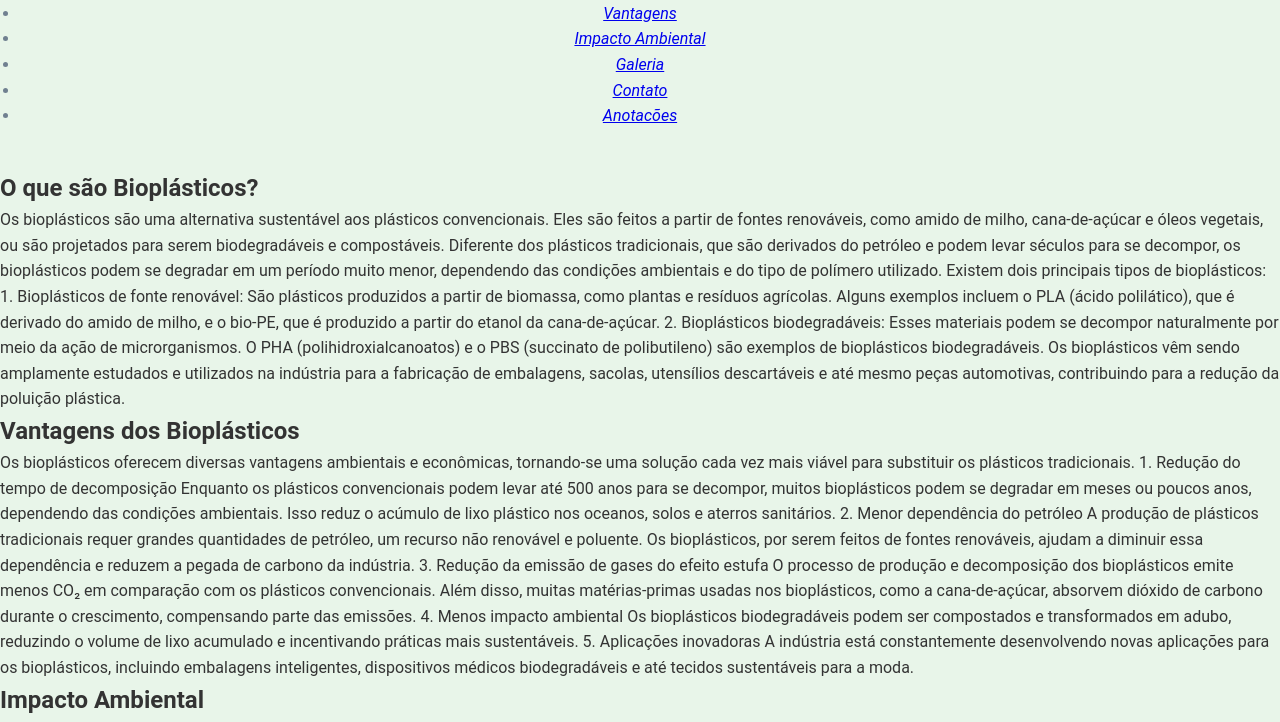
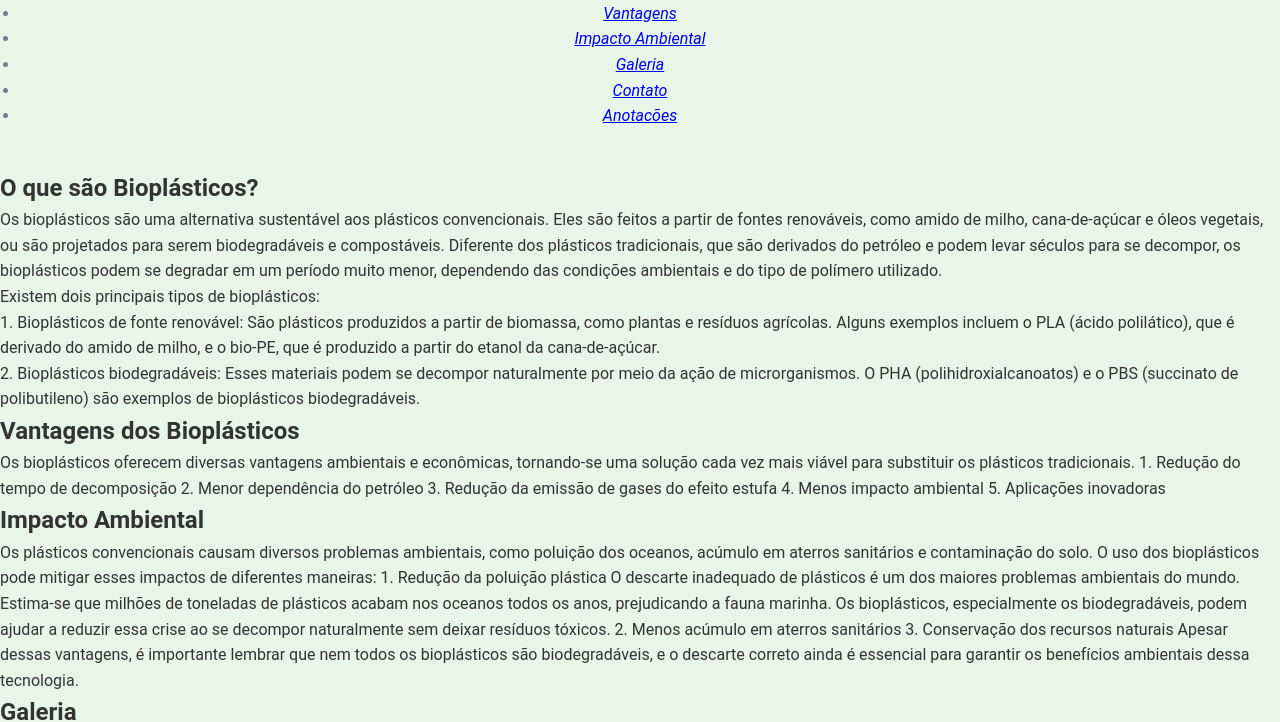
Before and after one commit to reflexoesdiarias/ProjetoQVE, a plain HTML site: page index.html in a window 1280 px wide. Shown: the part 116-838 px from the top of the page. Drawn offline with Linux system fonts and the light colour scheme.

Commit message:
Update index.html
Reduzindo spacos

```diff
--- a/index.html
+++ b/index.html
@@ -26,18 +26,17 @@
     <section id="sobre">
         <h2>O que são Bioplásticos?</h2>
         <p>Os bioplásticos são uma alternativa sustentável aos plásticos convencionais. Eles são feitos a partir de fontes renováveis, como amido de milho, cana-de-açúcar e óleos vegetais, ou são projetados para serem biodegradáveis e compostáveis. Diferente dos plásticos tradicionais, que são derivados do petróleo e podem levar séculos para se decompor, os bioplásticos podem se degradar em um período muito menor, dependendo das condições ambientais e do tipo de polímero utilizado.
-
+</p>
 Existem dois principais tipos de bioplásticos:
 
-1. Bioplásticos de fonte renovável: São plásticos produzidos a partir de biomassa, como plantas e resíduos agrícolas. Alguns exemplos incluem o PLA (ácido polilático), que é derivado do amido de milho, e o bio-PE, que é produzido a partir do etanol da cana-de-açúcar.
+<p> 1. Bioplásticos de fonte renovável: São plásticos produzidos a partir de biomassa, como plantas e resíduos agrícolas. Alguns exemplos incluem o PLA (ácido polilático), que é derivado do amido de milho, e o bio-PE, que é produzido a partir do etanol da cana-de-açúcar.
+</p>
 
-
-2. Bioplásticos biodegradáveis: Esses materiais podem se decompor naturalmente por meio da ação de microrganismos. O PHA (polihidroxialcanoatos) e o PBS (succinato de polibutileno) são exemplos de bioplásticos biodegradáveis.
+<p>2. Bioplásticos biodegradáveis: Esses materiais podem se decompor naturalmente por meio da ação de microrganismos. O PHA (polihidroxialcanoatos) e o PBS (succinato de polibutileno) são exemplos de bioplásticos biodegradáveis.
+</p>
 
 
 
-Os bioplásticos vêm sendo amplamente estudados e utilizados na indústria para a fabricação de embalagens, sacolas, utensílios descartáveis e até mesmo peças automotivas, contribuindo para a redução da poluição plástica.
-</p>
     </section>
 
     <section id="vantagens">
@@ -46,24 +45,18 @@ Os bioplásticos vêm sendo amplamente estudados e utilizados na indústria para
 
 1. Redução do tempo de decomposição
 
-Enquanto os plásticos convencionais podem levar até 500 anos para se decompor, muitos bioplásticos podem se degradar em meses ou poucos anos, dependendo das condições ambientais. Isso reduz o acúmulo de lixo plástico nos oceanos, solos e aterros sanitários.
 
 2. Menor dependência do petróleo
 
-A produção de plásticos tradicionais requer grandes quantidades de petróleo, um recurso não renovável e poluente. Os bioplásticos, por serem feitos de fontes renováveis, ajudam a diminuir essa dependência e reduzem a pegada de carbono da indústria.
 
 3. Redução da emissão de gases do efeito estufa
 
-O processo de produção e decomposição dos bioplásticos emite menos CO₂ em comparação com os plásticos convencionais. Além disso, muitas matérias-primas usadas nos bioplásticos, como a cana-de-açúcar, absorvem dióxido de carbono durante o crescimento, compensando parte das emissões.
 
 4. Menos impacto ambiental
 
-Os bioplásticos biodegradáveis podem ser compostados e transformados em adubo, reduzindo o volume de lixo acumulado e incentivando práticas mais sustentáveis.
 
 5. Aplicações inovadoras
-
-A indústria está constantemente desenvolvendo novas aplicações para os bioplásticos, incluindo embalagens inteligentes, dispositivos médicos biodegradáveis e até tecidos sustentáveis para a moda.</p>
-
+        </p>
 
     </section>
 
@@ -77,11 +70,8 @@ O descarte inadequado de plásticos é um dos maiores problemas ambientais do mu
 
 2. Menos acúmulo em aterros sanitários
 
-Os aterros estão cada vez mais sobrecarregados, e os plásticos convencionais ocupam uma grande parte desse espaço. Bioplásticos compostáveis podem ser uma alternativa eficiente para reduzir esse problema.
-
 3. Conservação dos recursos naturais
 
-A produção de plásticos derivados do petróleo consome enormes quantidades de energia e água. Já os bioplásticos, por serem produzidos a partir de fontes renováveis, utilizam menos recursos naturais e geram menos impactos ambientais.
 
 Apesar dessas vantagens, é importante lembrar que nem todos os bioplásticos são biodegradáveis, e o descarte correto ainda é essencial para garantir os benefícios ambientais dessa tecnologia.
 
```
